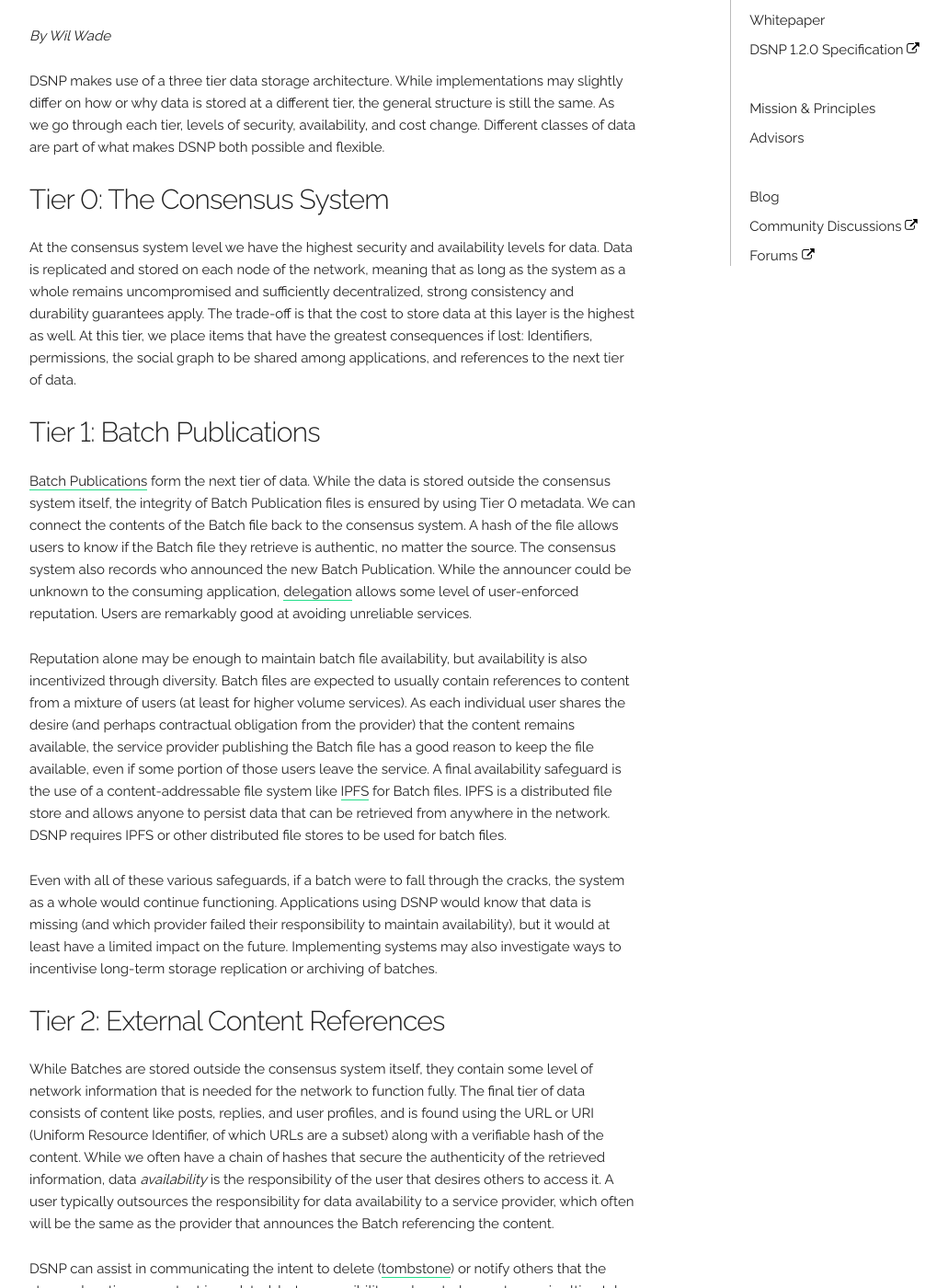
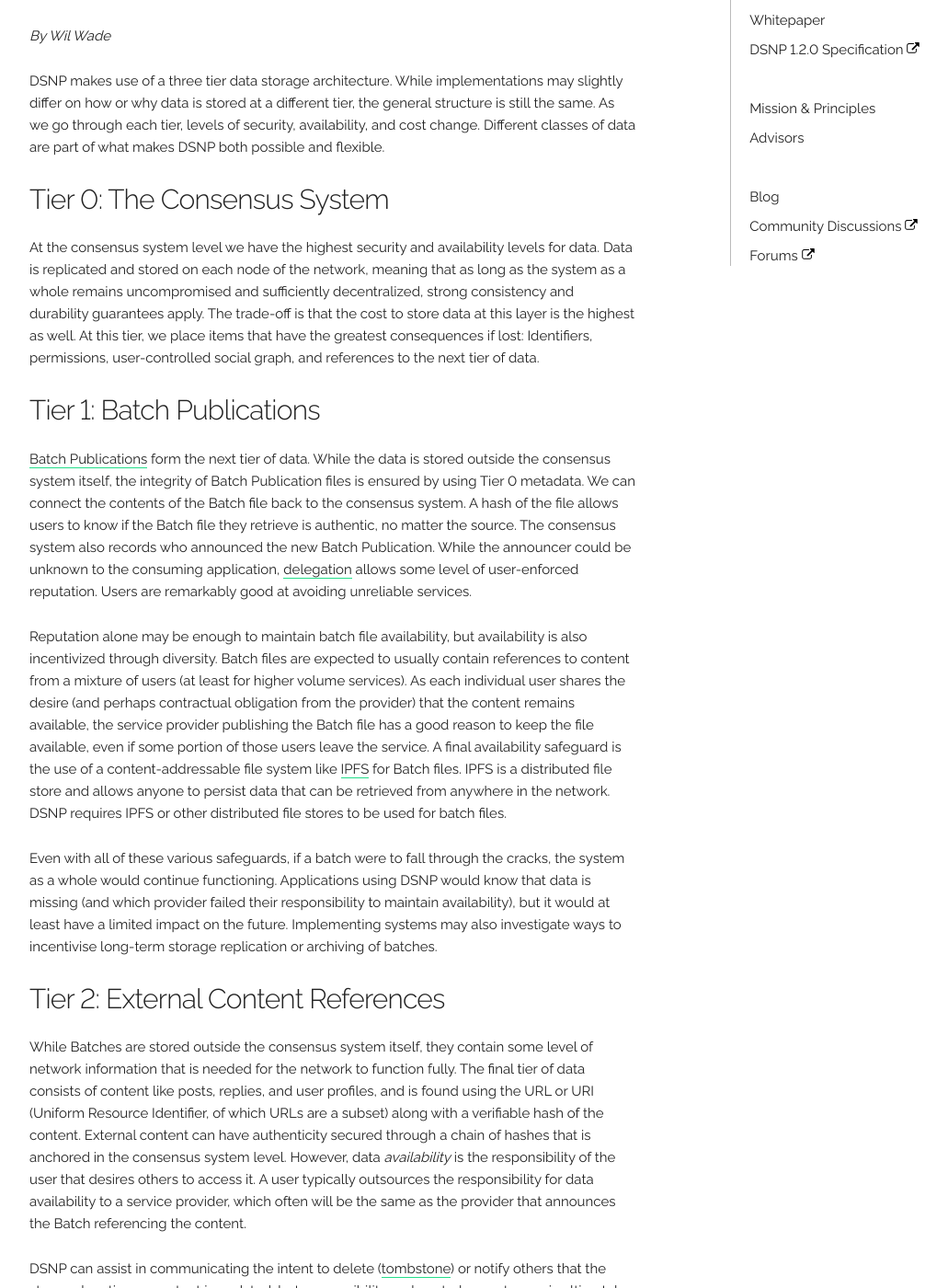
Before and after one commit to DSNP-org/dsnp-web, a Jekyll site: the page built from blog/_posts/2024-03-20-tiers-of-data.md, in a window 1280 px wide and 1400 px high, scrolled down 210 px. Shown: the whole window at 92% size, without its empty margins (108-1139 px from the left). Built offline with Jekyll 4.4.1, drawn with Linux system fonts in a browser that asks for light colours; comment, search, counter and statistics services are not loaded; some of the changed text lies outside the part shown.

Commit message:
Apply suggestions from code review
Co-authored-by: Wil Wade <wil@wilwade.com>

```diff
--- a/blog/_posts/2024-03-20-tiers-of-data.md
+++ b/blog/_posts/2024-03-20-tiers-of-data.md
@@ -16,7 +16,7 @@
 At the consensus system level we have the highest security and availability levels for data.
 Data is replicated and stored on each node of the network, meaning that as long as the system as a whole remains uncompromised and sufficiently decentralized, strong consistency and durability guarantees apply.
 The trade-off is that the cost to store data at this layer is the highest as well.
-At this tier, we place items that have the greatest consequences if lost: Identifiers, permissions, the social graph to be shared among applications, and references to the next tier of data.
+At this tier, we place items that have the greatest consequences if lost: Identifiers, permissions, user-controlled social graph, and references to the next tier of data.
 
 #### Tier 1: Batch Publications
 
@@ -42,17 +42,18 @@
 
 While Batches are stored outside the consensus system itself, they contain some level of network information that is needed for the network to function fully.
 The final tier of data consists of content like posts, replies, and user profiles, and is found using the URL or URI (Uniform Resource Identifier, of which URLs are a subset) along with a verifiable hash of the content.
-While we often have a chain of hashes that secure the authenticity of the retrieved information, data _availability_ is the responsibility of the user that desires others to access it.
+External content can have authenticity secured through a chain of hashes that is anchored in the consensus system level.
+However, data _availability_ is the responsibility of the user that desires others to access it.
 A user typically outsources the responsibility for data availability to a service provider, which often will be the same as the provider that announces the Batch referencing the content.
 
 DSNP can assist in communicating the intent to delete ([tombstone](https://spec.dsnp.org/DSNP/Types/Tombstone)) or notify others that the storage location or content is [updated](https://spec.dsnp.org/DSNP/Types/Update), but responsibility and control over storage is ultimately in the hands of the announcing user and their agents.
 
 #### Mix and Match
 
-In several places above you can see how DSNP divides data and metadata between several tiers.
+The above examples are just some of the details on how DSNP divides data and metadata between several tiers.
 This is an intentional pattern.
-Metadata falls into three categories: who is trying to send the messages, how to know it is authentic, and where to find it.
-By securing the more important information at a more secure tier, information stored at lower tiers with lower cost can still have a high level of authenticity: the chain of metadata provides a proof of (former) existence even if that data is not currently retrievable.
+In general, metadata falls into three categories: who is trying to send the messages, how to know it is authentic, and where to find it.
+By securing critical and metadata information at tiers with more security and availability, data stored at tiers with fewer guarantees (and lower cost) can still have a high level of authenticity: the chain of metadata provides a proof of (former) existence even if that data is not currently retrievable.
 
 In the end, the goal is transparency and authenticity with options for cost and storage.
 Different types of data have different needs, and DSNP is designed to flexibly meet those different needs.
```
